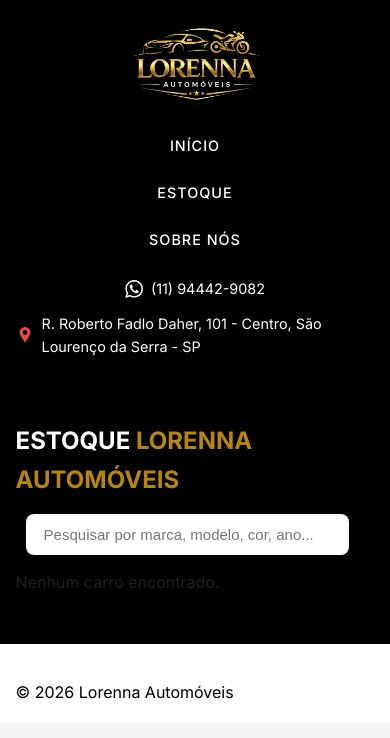
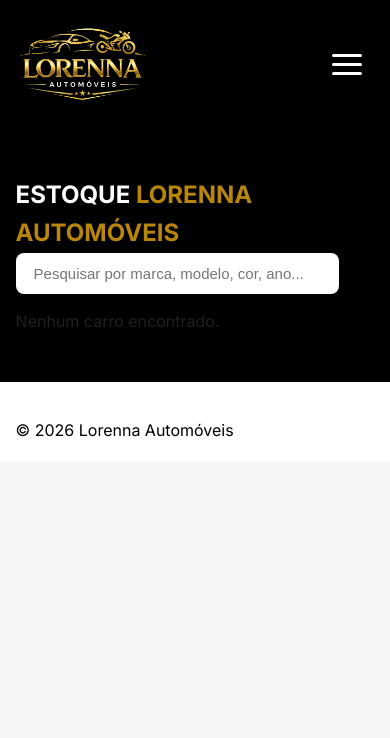
Before and after one commit to Dodoh04/lorennaLoja2, a Django app: page /carros/ in a window 390 px wide. Shown: the top 738 px of the page. Run offline with Django 5.2, Linux system fonts and the light colour scheme; data that the repository does not hold is empty; some libraries are stand-ins or nearby versions.

Commit message:
add MENU HAMBURGUER, estilização da barra de pesquisa

```diff
--- a/statics/style.css
+++ b/statics/style.css
@@ -28,6 +28,47 @@ header {
     top: 0;
     z-index: 10;
     box-shadow: 0 2px 10px rgba(0, 0, 0, 0.15);
+}
+
+/* ========================= */
+/* MENU HAMBURGUER */
+/* ========================= */
+
+.hamburger{
+    display:none;
+    flex-direction:column;
+    justify-content:center;
+    gap:6px;
+
+    width:42px;
+    height:42px;
+
+    background:none;
+    border:none;
+    cursor:pointer;
+    z-index:1001;
+}
+
+.hamburger span{
+    width:30px;
+    height:3px;
+    background:#fff;
+    border-radius:10px;
+    transition:.3s;
+}
+
+/* Animação */
+
+.hamburger.active span:nth-child(1){
+    transform:rotate(45deg) translate(6px,6px);
+}
+
+.hamburger.active span:nth-child(2){
+    opacity:0;
+}
+
+.hamburger.active span:nth-child(3){
+    transform:rotate(-45deg) translate(7px,-7px);
 }
 
 
@@ -116,9 +157,12 @@ header {
     height: 18px;
 }
 
+
+
 .search-bar input{
     width: 50%;
-    margin: 15px 0px 15px 10px;
+    margin-left: 0px;
+    margin-bottom: 15px;
     color: #0c1427;
     text-decoration: none;
     padding: 12px 18px;
@@ -128,6 +172,10 @@ header {
     font-size: 15px;
     cursor: pointer;
     transition: transform 0.15s ease, box-shadow 0.2s ease, background 0.2s ease, color 0.2s ease;
+}
+.search-bar input:focus{
+    border: 0px;
+    outline: none;
 }
 
 .hero {
@@ -241,7 +289,7 @@ header {
 .stat-card strong {
     display: block;
     color: #f7d56d;
-    font-size: 1.9rem;
+    font-size: 1.5rem;
     line-height: 1.1;
 }
 
@@ -802,9 +850,9 @@ footer {
     }
 
     .navbar {
-        flex-direction: column;
+        flex-direction: row;
         align-items: center;
-        gap: 16px;
+        gap: 30px;
     }
 
     .nav-menu {
@@ -840,6 +888,38 @@ footer {
     .nav-contact-links a {
         justify-content: center;
     }
+     .hamburger{
+        display:flex;
+    }
+
+    .nav-menu{
+
+        position:absolute;
+        top:100%;
+        left:0;
+
+        width:100%;
+
+        background:#000;
+
+        flex-direction:column;
+
+        padding:30px;
+
+        display:none;
+    }
+
+    .nav-menu.active{
+        display:flex;
+    }
+
+    .nav-links,
+    .nav-contact-links{
+        flex-direction:column;
+        align-items:flex-start;
+        gap:20px;
+    }
+
 }
 
 @media (max-width: 480px) {
--- a/templates/base.html
+++ b/templates/base.html
@@ -14,6 +14,12 @@
                 <a href="{% url 'index' %}" class="brand">
                     <img src="{% static 'Lorena_Automoveis_Logo1-removebg-preview.png' %}" alt="Lorenna Automóveis">
                 </a>
+                    <button class="hamburger" aria-label="Abrir menu">
+                    <span></span>
+                    <span></span>
+                    <span></span>
+                </button>
+
                 <div class="nav-menu">
                     <ul class="nav-links">
                         <li><a href="{% url 'index' %}">Início</a></li>
@@ -47,5 +53,22 @@
         </div>
     </footer>
     <script src="https://unpkg.com/htmx.org@1.9.10"></script>
+    <script>
+const hamburger = document.querySelector(".hamburger");
+const navMenu = document.querySelector(".nav-menu");
+
+hamburger.addEventListener("click", () => {
+    hamburger.classList.toggle("active");
+    navMenu.classList.toggle("active");
+});
+
+// Fecha ao clicar em um link
+document.querySelectorAll(".nav-menu a").forEach(link => {
+    link.addEventListener("click", () => {
+        hamburger.classList.remove("active");
+        navMenu.classList.remove("active");
+    });
+});
+</script>
 </body>
 </html>
--- a/templates/carros/estoque.html
+++ b/templates/carros/estoque.html
@@ -14,13 +14,15 @@
              hx-trigger="input delay:400ms from:find input"
              hx-target="#car-grid"
              hx-swap="outerHTML"
-             hx-include="find input">
+             hx-include="find input"
+             style="">
 
             <input
                 type="text"
                 name="q"
                 placeholder="Pesquisar por marca, modelo, cor, ano..."
-                autocomplete="off">
+                autocomplete="off"
+                style="">
         </div>
 
         {% include 'carros/partials/car_grid.html' %}
```
